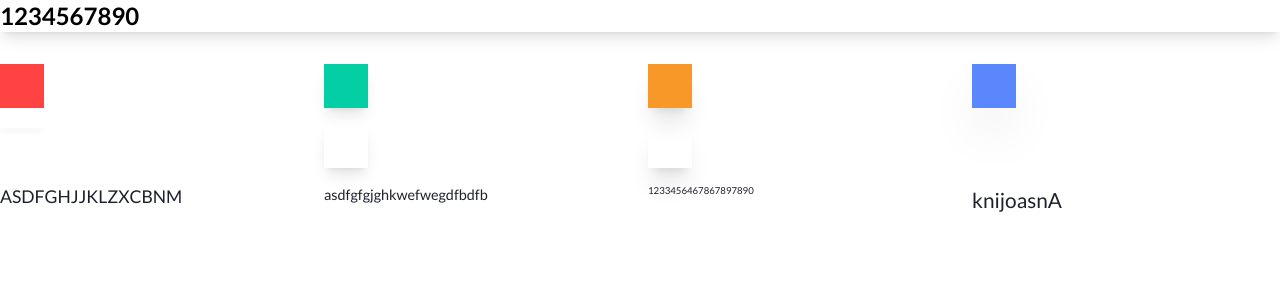
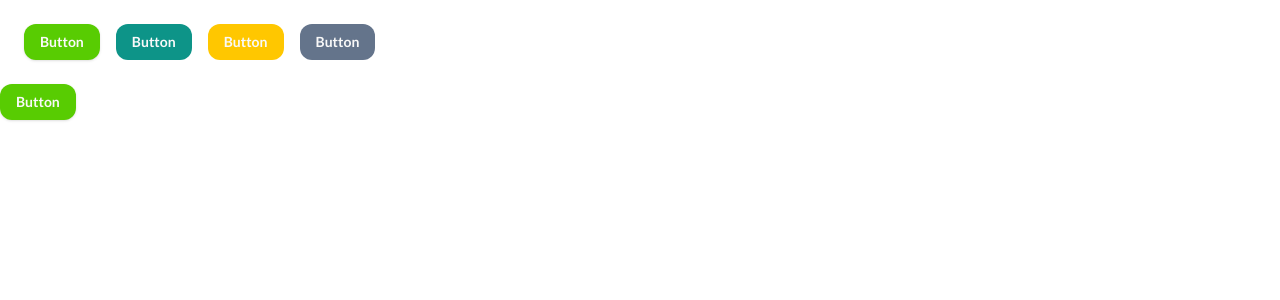
Before and after one commit to prot-alx/createx, a React (Vite) app: page / in a window 1280 px wide. Shown: the top 300 px of the page. Built offline with nearby package versions, Linux system fonts and the light colour scheme.

Commit message:
first buttons test

```diff
--- a/src/app/app-entry/index.tsx
+++ b/src/app/app-entry/index.tsx
@@ -1,23 +1,25 @@
+import Button from "@/shared/buttons/basic/large";
+
 const App = () => {
   return (
     <div className="font-lato">
-      <div className="text-2xl font-bold shadow-lg mb-8">1234567890</div>
-      <div className="grid grid-cols-4 gap-4">
-        <div className="w-11 h-11 bg-danger"></div>
-        <div className="shadow-lg w-11 h-11 bg-success"></div>
-        <div className="shadow-xl w-11 h-11 bg-warning"></div>
-        <div className="shadow-2xl w-11 h-11 bg-info"></div>
-
-        <div className="shadow-md w-11 h-1"></div>
-        <div className="shadow-lg w-11 h-11"></div>
-        <div className="shadow-xl w-11 h-11"></div>
-        <div className="shadow-regular w-11 h-11"></div>
-
-        <div className="text-large text-gray-900">ASDFGHJJKLZXCBNM</div>
-        <div className="text-small text-gray-900">asdfgfgjghkwefwegdfbdfb</div>
-        <div className="text-extraextrasmall text-gray-900">1233456467867897890</div>
-        <div className="text-lead text-gray-900">knijoasnA</div>
+      <div className="p-6 space-x-4">
+        <Button buttonStyle={{ color: 'green', rounded: 'lg', size: 'md' }}>
+          Button
+        </Button>
+        <Button buttonStyle={{ color: 'teal', rounded: 'lg', size: 'md' }}>
+          Button
+        </Button>
+        <Button buttonStyle={{ color: 'yellow', rounded: 'lg', size: 'md' }}>
+          Button
+        </Button>
+        <Button buttonStyle={{ color: 'gray', rounded: 'lg', size: 'md' }}>
+          Button
+        </Button>
       </div>
+      <Button buttonStyle={{ color: 'green', rounded: 'lg', size: 'md' }}>
+        Button
+      </Button>
     </div>
   )
 }
--- /dev/null
+++ b/src/shared/buttons/basic/large.tsx
@@ -0,0 +1,82 @@
+/* eslint-disable react/jsx-props-no-spreading */
+import { forwardRef, useMemo } from "react";
+import { type VariantProps } from "tailwind-variants";
+import { TbLoader } from "react-icons/tb";
+import { outlineButton, solidButton, ghostButton } from './largeStyles';
+
+// define all the button attributes
+type BaseButtonAttributes = React.ComponentPropsWithoutRef<"button">;
+
+// define the ref type
+type Ref = HTMLButtonElement;
+
+// extend the base button attributes
+interface ButtonProps extends BaseButtonAttributes {
+  isLoading?: boolean;
+  disabled?: boolean;
+  leftIcon?: React.ReactElement;
+  rightIcon?: React.ReactElement;
+  buttonStyle?: VariantProps<typeof solidButton |typeof outlineButton|typeof ghostButton>;
+  className?:string,
+  buttonVariant?: "solid" | "outline" | "ghost";
+}
+
+const Button = forwardRef<Ref, ButtonProps>((props, ref) => {
+  // destructure neccesary props
+  const { type, children, buttonStyle, buttonVariant, disabled, isLoading, leftIcon, rightIcon,className, ...rest } = props;
+
+  // determine icon placement
+  const { newIcon: icon, iconPlacement } = useMemo(() => {
+    let newIcon = rightIcon || leftIcon;
+
+    if (isLoading) {
+      newIcon = <TbLoader className="animate-spin" size={25} />;
+    }
+
+    return {
+      newIcon,
+      iconPlacement: rightIcon ? ("right" as const) : ("left" as const),
+    };
+  }, [isLoading, leftIcon, rightIcon]);
+
+  const renderButtonVariant=()=>{
+    if(buttonVariant==="solid"){
+      return solidButton({...buttonStyle,className})
+    }
+   }
+
+  return (
+    <button
+      className={renderButtonVariant()}
+      {...rest}
+      type={type ? "submit" : "button"}
+      ref={ref}
+      disabled={disabled || isLoading}
+    >
+      {/** render icon before */}
+      {icon && iconPlacement === "left" ? (
+        <span className={`inline-flex shrink-0 self-center ${children && !isLoading && "mr-2"}`}>{icon}</span>
+      ) : null}
+
+      {/** hide button text during loading state */}
+      {!isLoading && children}
+
+      {/** render icon after */}
+      {icon && iconPlacement === "right" ? (
+        <span className={`inline-flex shrink-0 self-center  ${children && !isLoading && "ml-2"}`}>{icon}</span>
+      ) : null}
+    </button>
+  );
+});
+
+// set default props
+Button.defaultProps = {
+  buttonStyle: {},
+  buttonVariant: "solid",
+  isLoading: false,
+  disabled: false,
+  leftIcon: undefined,
+  rightIcon: undefined,
+};
+
+export default Button;
--- /dev/null
+++ b/src/shared/buttons/basic/largeStyles.ts
@@ -0,0 +1,111 @@
+import { tv } from 'tailwind-variants';
+
+export const baseButton = tv({
+  base: 'text-center relative font-semibold whitespace-nowrap align-middle outline-none inline-flex items-center justify-center select-none',
+  variants: {
+    size: {
+      xs: 'text-xs py-1 px-2',
+      md: 'text-sm py-2 px-4',
+      lg: 'text-base py-3 px-6',
+      xl: 'text-lg py-4 px-8',
+      xxl: 'text-xl py-5 px-10',
+      square_xs: 'text-xs h-4 w-4 p-1',
+      square_sm: 'text-sm h-6 w-6 p-1',
+      square_md: 'text-base h-8 w-8 p-1',
+      square_lg: 'text-lg h-10 w-10 p-1',
+      square_xl: 'text-xl h-12 w-12 p-1',
+    },
+    vPadding: {
+      xs: 'py-[4px]',
+      sm: 'py-[8px]',
+      md: 'py-[12px]',
+      lg: 'py-[16px]',
+    },
+    vSpace: {
+      xs: 'my-1',
+      sm: 'my-2',
+      md: 'my-4',
+      lg: 'my-6',
+    },
+    HSpace: {
+      xs: 'mx-1',
+      sm: 'mx-2',
+      md: 'mx-4',
+      lg: 'mx-6',
+    },
+    align: {
+      center: 'mx-auto',
+      right: 'ml-auto',
+      left: 'mr-auto',
+      top: 'mb-auto',
+      bottom: 'mt-auto',
+    },
+    rounded: {
+      none: 'rounded-none',
+      xs: 'rounded-[2px]',
+      sm: 'rounded-[4px]',
+      normal: 'rounded-[8px]',
+      lg: 'rounded-[12px]',
+      full: 'rounded-full',
+    },
+    behavior: {
+      block: 'w-full',
+    },
+  },
+});
+
+export const solidButton = tv({
+    extend: baseButton,
+    variants: {
+      color: {
+        green:
+          'bg-[#58cc02] text-gray-100 shadow active:shadow-none active:translate-y-[5px]',
+        teal: 'bg-[#0D9488] text-gray-100 shadow-teal active:shadow-none active:translate-y-[5px]',
+        yellow:
+          'bg-[#FFC700] text-gray-100 shadow-yellow active:shadow-none active:translate-y-[5px]',
+        gray: 'bg-[#64748B] text-gray-100 shadow-blueGray active:shadow-none active:translate-y-[5px]',
+      },
+    },
+  });
+
+  export default {
+    content: ['./index.html', './src/**/*.{js,ts,jsx,tsx}'],
+    theme: {
+      boxShadow: {
+        DEFAULT: '0 3px 0 #57a300',
+        teal: '0 3px 0 #0F766E',
+        yellow: '0 3px 0 #E49E00',
+        blueGray: '0 3px 0 #475569',
+        none: 'none',
+      },
+      extend: {},
+    },
+    plugins: [],
+  };
+
+  export const outlineButton = tv({
+    extend: baseButton,
+    base: 'ring-1',
+    variants: {
+      color: {
+        green:
+          'ring-[#58cc02] text-[#58cc02] shadow active:shadow-none active:translate-y-[5px]',
+        teal: 'ring-[#0D9488] text-[#0D9488] shadow-teal active:shadow-none active:translate-y-[5px]',
+        yellow:
+          'ring-[#FFC700] text-[#FFC700] shadow-yellow active:shadow-none active:translate-y-[5px]',
+        gray: 'ring-[#64748B] text-[#64748B] shadow-blueGray active:shadow-none active:translate-y-[5px]',
+      },
+    },
+  });
+
+  export const ghostButton = tv({
+    extend: baseButton,
+    variants: {
+      color: {
+        green: 'text-[#58cc02]',
+        teal: 'text-[#0D9488]',
+        yellow: 'text-[#FFC700]',
+        gray: 'text-[#64748B]',
+      },
+    },
+  });
```
Also changed, not shown: package.json (+5 -3 lines), 2 other files (tests, documents, lock files or other folders).
